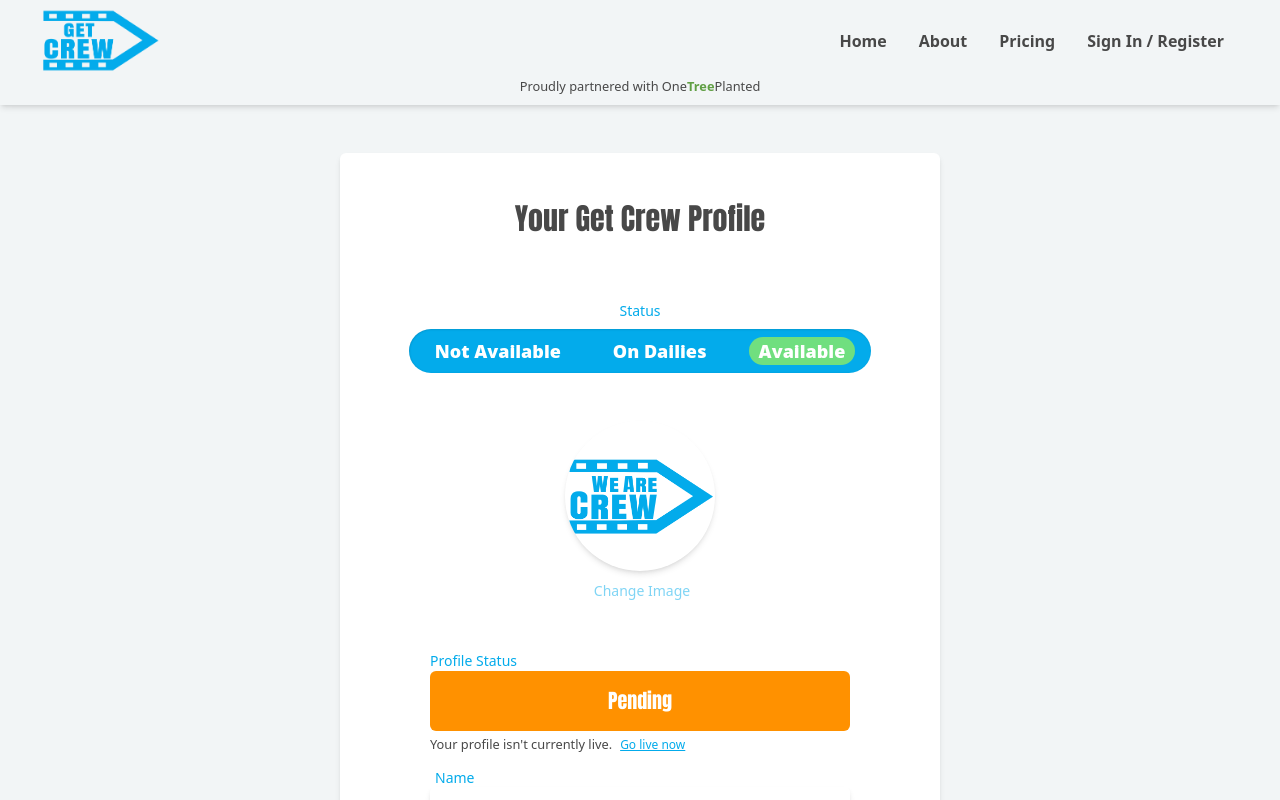
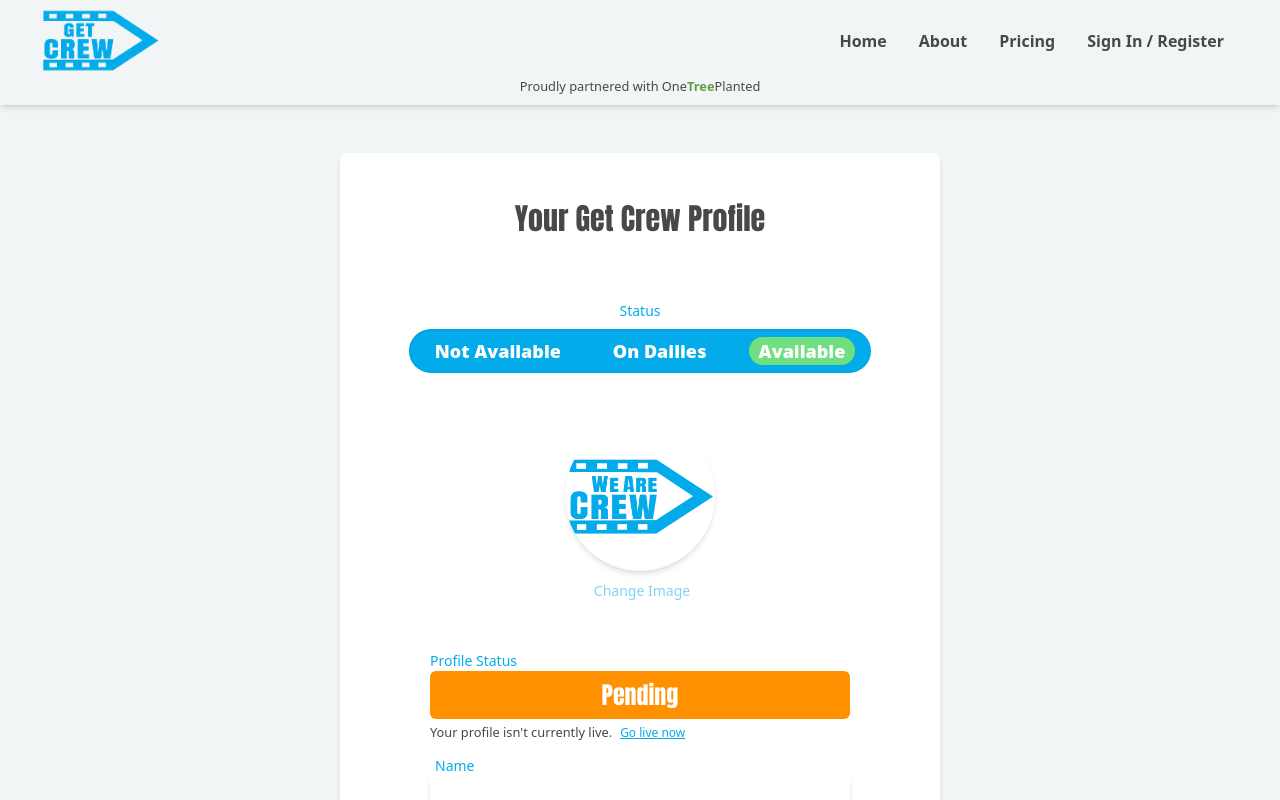
Before and after one commit to sdbxsdb/we-are-crew, a Next.js app: page /I-am-crew in a window 1280 px wide. Shown: the top 800 px of the page. Built offline with nearby package versions, Linux system fonts and the light colour scheme; no server answers; the database is empty.

Commit message:
editing profile status

```diff
--- a/components/Account.js
+++ b/components/Account.js
@@ -497,7 +497,7 @@ const Account = ({ session }) => {
                     <p className="text-sm text-wearecrewBlue">Profile Status</p>
                     {paid !== true ? (
                       <div className=" items-center">
-                        <h1 className="text-white w-full bg-wearecrewOrange p-4 rounded-md text-xl text-center">
+                        <h1 className="text-white w-full bg-wearecrewOrange p-2 rounded-md text-2xl text-center">
                           Pending
                         </h1>
                         <small>Your profile isn&apos;t currently live.</small>
@@ -509,7 +509,7 @@ const Account = ({ session }) => {
                       </div>
                     ) : (
                       <div className="">
-                        <h1 className="text-white w-full bg-wearecrewGreen p-4 rounded-md text-xl text-center">Live</h1>
+                        <h1 className="text-white w-full bg-wearecrewGreen p-2 rounded-md text-2xl text-center">Live</h1>
                         <small>
                           Your profile has been live since {dateOfPayment}
                         </small>
```
